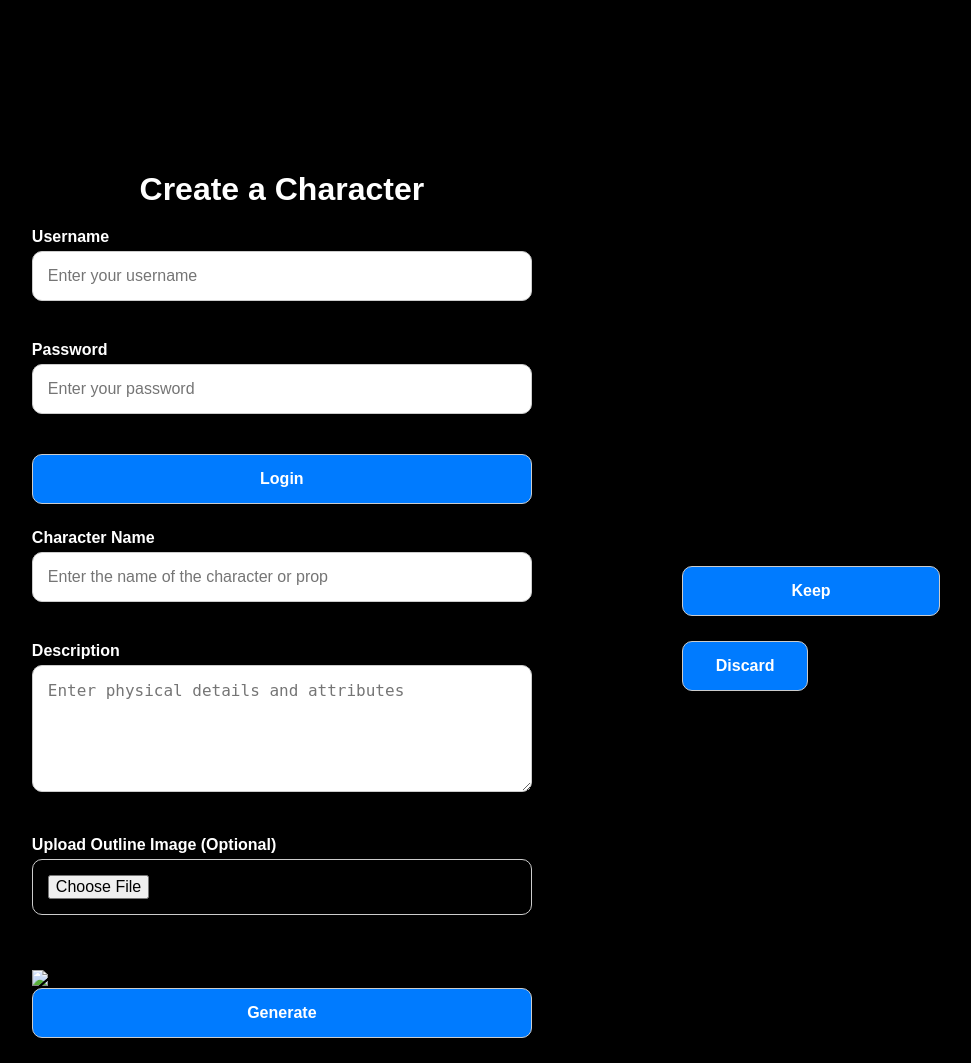
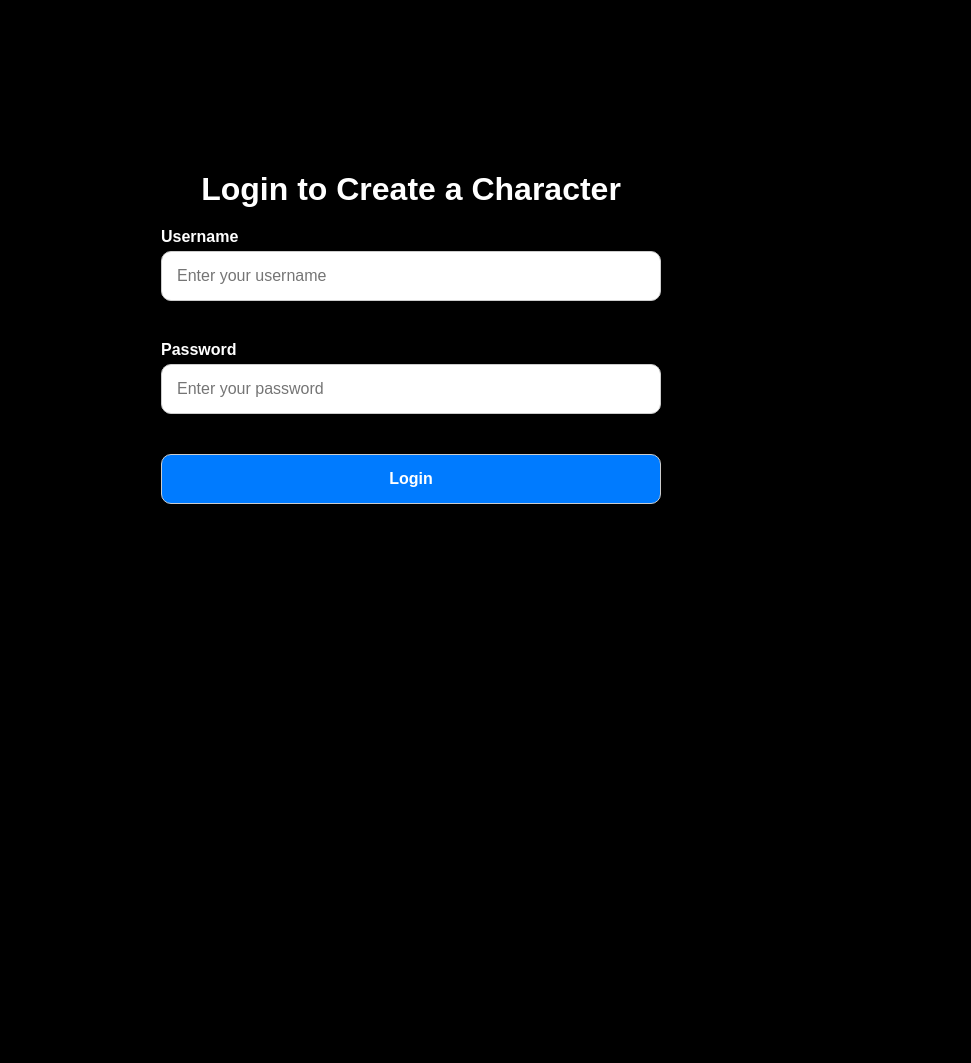
Before and after one commit to Addy-codes/character-generator, a Flask app: template templates/test_homepg.html in a window 1280 px wide. Shown: the whole page, without its empty margins (229-1200 px from the left). After the commit the page ends 504 px from the top, so only its background shows below. Run offline with Flask 3, Linux system fonts and the light colour scheme; the template is opened without the code that fills it, so the values that code supplies are empty; parts of the project's set-up code (start-up, migrations or seed data) failed here and were passed over; some libraries are stand-ins or nearby versions.

Commit message:
RemoveBG

```diff
--- a/app.py
+++ b/app.py
@@ -8,7 +8,7 @@
     RestAPI,
     controlnet,
     test)
-
+import requests
 from config import (
     BASE_PATH,
     SECRET_KEY,
@@ -87,6 +87,24 @@
     blob.upload_from_filename(f"{PATH_FILE}")
 
     return blob.public_url
+
+def remove_background(file_path):
+    api_key = '11b577ef91af568db133342cdf5342b84fd9eb7492d6849a0a7d1f9819177ef658a148e67c0973773700e5645c55562b'  # Replace with your actual API key
+    url = 'https://clipdrop-api.co/remove-background/v1'
+
+    with open(f"./static/images/{file_path}", 'rb') as image_file:
+        files = {'image_file': (f"./static/images/{file_path}", image_file, 'image/jpeg')}
+        headers = {'x-api-key': api_key}
+
+        response = requests.post(url, files=files, headers=headers)
+
+        if response.ok:
+            # Save the output image back to the original file path
+            with open(f"./static/images/{file_path}", 'wb') as out_file:
+                out_file.write(response.content)
+            print(f"Background removed and image saved back as '{file_path}'")
+        else:
+            print(f"Error: {response.json()['error']}")
 
 
 # Helper function to delete files from temporary storage
@@ -201,6 +219,13 @@
     if action == "keep":
         image_url = move_to_cloud_storage(FILENAME, CHARACTERNAME)
 
+    if action == "removebg":
+        remove_background(FILENAME)
+        return render_template(
+        "index.html", characterName=CHARACTERNAME, filename=FILENAME, model_id = current_model_id, description = PROMPT
+    )
+
+
     file_to_delete = PATH_FILE
     if os.path.exists(file_to_delete):
         os.remove(file_to_delete)
--- a/static/css/styles.css
+++ b/static/css/styles.css
@@ -56,6 +56,15 @@
     cursor: pointer;
     transition: background-color 0.3s;
     font-weight: bold;
+}
+
+.split{
+    width:50%;
+
+}
+#oneline{
+    display: flex;
+    gap: 10px;
 }
 
 button:hover {
--- a/templates/test_homepg.html
+++ b/templates/test_homepg.html
@@ -3,19 +3,20 @@
 
 <head>
     <meta charset="UTF-8">
+    <meta http-equiv="X-UA-Compatible" content="IE=edge">
     <meta name="viewport" content="width=device-width, initial-scale=1.0">
-    <title>Character Creator</title>
-    <link rel="stylesheet" href="static\css\styles.css">
-    <script src="static\js\script.js" defer></script>
+    <title>Login - Character Creator</title>
+    <link rel="stylesheet" href="static/css/styles.css">
 </head>
 
 <body>
     <div class="container">
-        <h1>Create a Character</h1>
-        <!-- New username and password fields -->
+        <h1>Login to Create a Character</h1>
 
-        {% if not model_id %}
-        <!-- Display username, password, and login button only if not logged in -->
+        {% if message %}
+        <p style="color: red;">{{ message }}</p>
+        {% endif %}
+
         <form id="loginForm" action="{{ url_for('login') }}" method="post">
             <div class="form-group">
                 <label for="username">Username</label>
@@ -27,58 +28,6 @@
             </div>
             <button type="submit">Login</button>
         </form>
-        {% else %}
-        <!-- Display logout button only if logged in -->
-        <form id="logoutForm" action="{{ url_for('logout') }}" method="post">
-            <button type="submit">Logout</button>
-        </form>
-        {% endif %}
-
-        {% if message %}
-        <p style="color: red;">{{ message }}</p>
-        {% endif %}
-
-        <form id="characterForm" action="{{ url_for('generate_image') }}" method="post" enctype="multipart/form-data">
-            <div class="form-group">
-                <label for="characterName">Character Name</label>
-                <input type="text" id="characterName" name="characterName"
-                    placeholder="Enter the name of the character or prop" required>
-            </div>
-            <div class="form-group">
-                <label for="description">Description</label>
-                <textarea id="description" name="description" rows="5"
-                    placeholder="Enter physical details and attributes" required></textarea>
-            </div>
-            <div class="form-group">
-                <label for="imageUpload">Upload Outline Image (Optional)</label>
-                <input type="file" id="imageUpload" name="imageUpload" accept="image/*">
-            </div>
-            <!-- Existing form fields -->
-            <div class="preview-box">
-                <img id="imagePreview" src="#" alt="Preview">
-            </div>
-            <button type="submit">Generate</button>
-        </form>
-    </div>
-    <div class="right-sidebar">
-        <h2>Previous Generations</h2>
-        <div class="thumbnails">
-            {% if filename %}
-            <div class="generated-image">
-                <h2>Generated Image</h2>
-                <img src="{{ url_for('static', filename='images/' + filename) }}" alt="Generated Image"
-                    class="responsive-image">
-            </div>
-            {% else %}
-            <div class="generated-image">
-                <h2>No Image Available</h2>
-            </div>
-            {% endif %}
-        </div>
-        <form method="post" action="/process">
-            <button name="action" value="keep" class="keep-button">Keep</button>
-            <button name="action" value="discard" class="discard-button">Discard</button>
-        </form>
     </div>
 </body>
 
```
Also changed, not shown: templates/index.html (+6 -1 lines).
